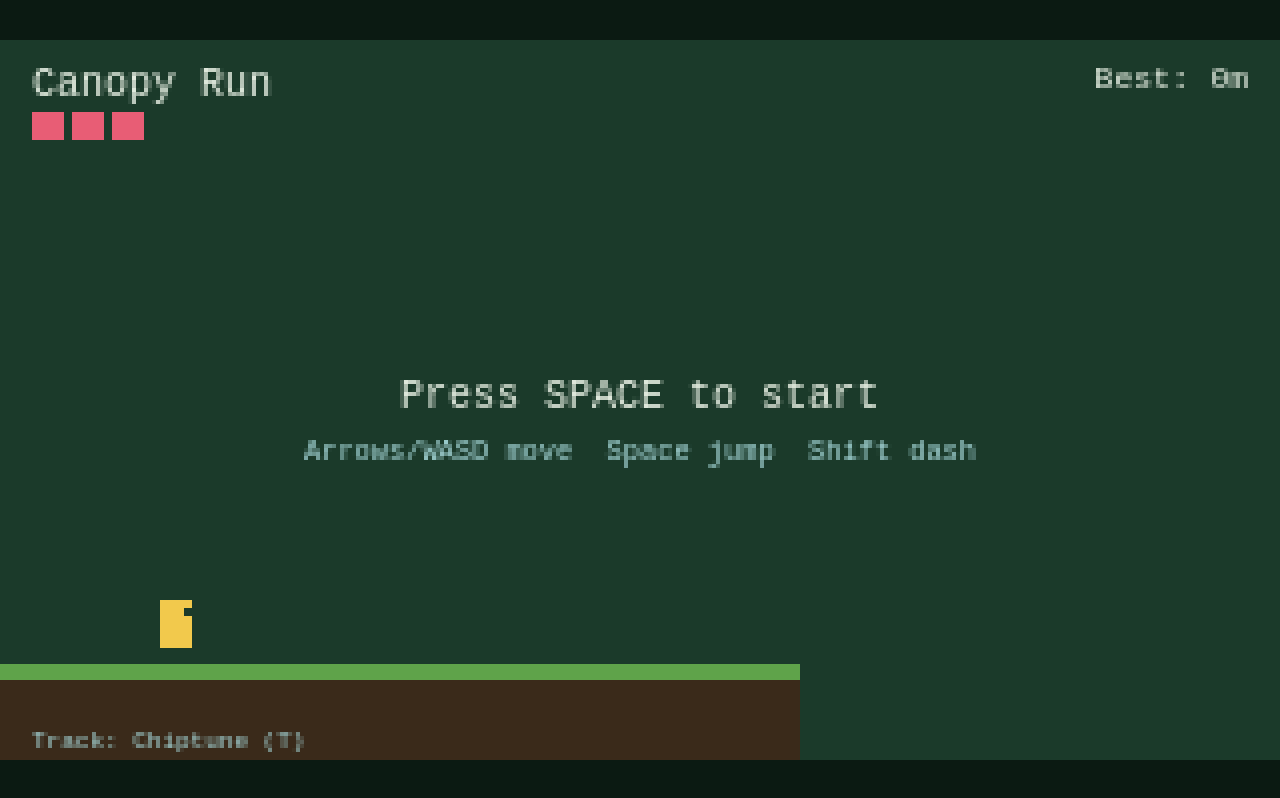
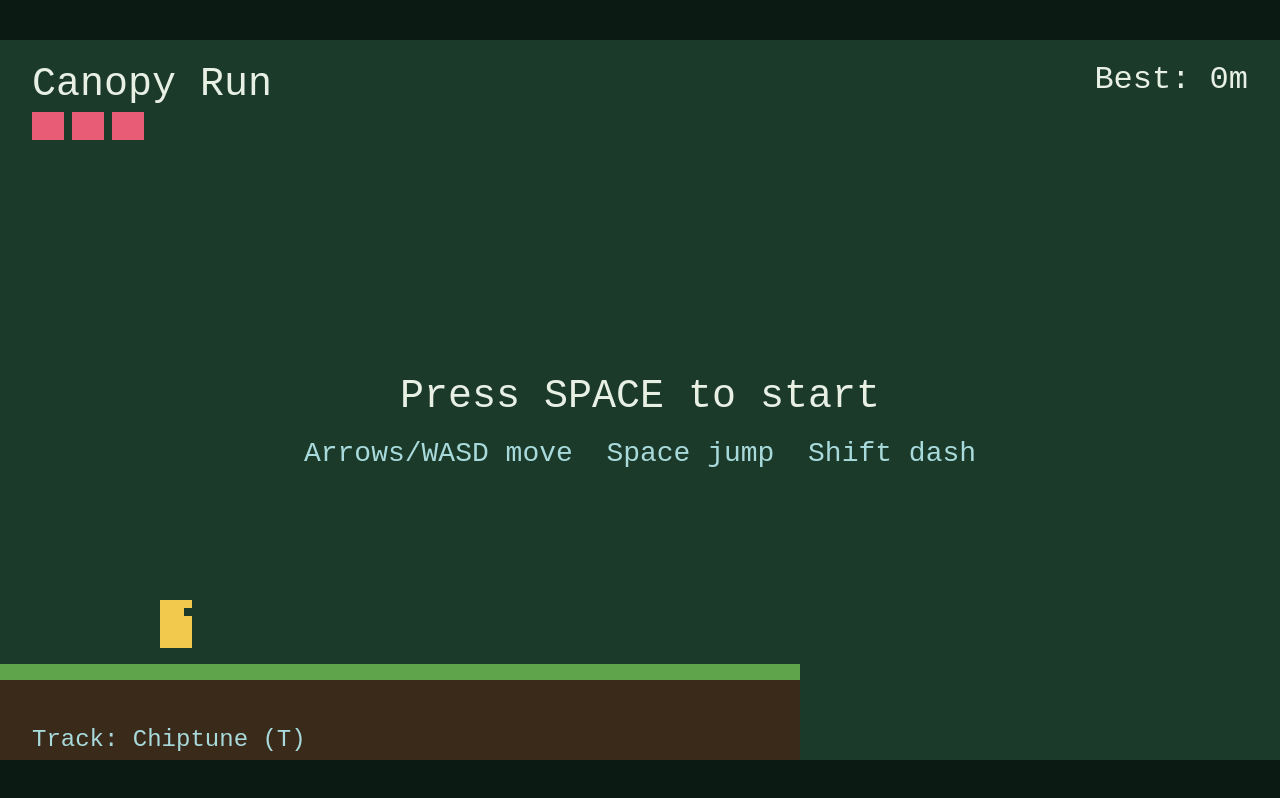
Before and after one commit to maakuth/canopy-run, a plain HTML site: page index.html in a window 1280 px wide. Drawn offline with Linux system fonts and the light colour scheme.

Commit message:
Render fonts on a browser-scale overlay canvas
Keep pixel-art graphics on the integer-scaled 320x180 canvas, but rasterize all
text on a separate overlay canvas whose backing store matches the upscaled CSS
size (with smoothing enabled). Text coordinates/sizes are multiplied by the
integer scale so labels stay aligned with the game while fonts render crisply
at browser resolution instead of being pixelated with the graphics.

```diff
--- a/index.html
+++ b/index.html
@@ -9,6 +9,7 @@
 <body>
   <div id="wrap">
     <canvas id="game" width="320" height="180"></canvas>
+    <canvas id="ui" width="320" height="180"></canvas>
     <div id="overlay" class="overlay hidden">
       <div id="overlayTitle" class="title"></div>
       <div id="overlayBody" class="body"></div>
--- a/src/engine/renderer.js
+++ b/src/engine/renderer.js
@@ -4,13 +4,26 @@ export const canvas = document.getElementById('game');
 export const ctx = canvas.getContext('2d', { alpha: false });
 ctx.imageSmoothingEnabled = false;
 
-// Integer (nearest-neighbor) scaling: display the fixed internal resolution
-// (W x H) at the largest whole multiple that fits the viewport, so every game
-// pixel maps to an identical block of screen pixels (no fractional scaling).
+// High-resolution (browser-scale) overlay used for crisp font rendering after
+// the game graphics have been integer-upscaled.
+export const uiCanvas = document.getElementById('ui');
+export const uiCtx = uiCanvas.getContext('2d', { alpha: true });
+uiCtx.imageSmoothingEnabled = true;
+
+let scale = 1;
+
 export function updateScale() {
-  const scale = Math.max(1, Math.floor(Math.min(window.innerWidth / W, window.innerHeight / H)));
-  canvas.style.width = `${W * scale}px`;
-  canvas.style.height = `${H * scale}px`;
+  scale = Math.max(1, Math.floor(Math.min(window.innerWidth / W, window.innerHeight / H)));
+  const cssW = W * scale;
+  const cssH = H * scale;
+  canvas.style.width = `${cssW}px`;
+  canvas.style.height = `${cssH}px`;
+  uiCanvas.style.width = `${cssW}px`;
+  uiCanvas.style.height = `${cssH}px`;
+  // Backing store matches the upscaled CSS size so fonts rasterize at browser
+  // resolution instead of the 320x180 internal resolution.
+  uiCanvas.width = cssW;
+  uiCanvas.height = cssH;
 }
 
 updateScale();
@@ -20,6 +33,7 @@ window.addEventListener('orientationchange', updateScale);
 export function clear(color = '#0b1a12') {
   ctx.fillStyle = color;
   ctx.fillRect(0, 0, W, H);
+  uiCtx.clearRect(0, 0, uiCanvas.width, uiCanvas.height);
 }
 
 export function rect(x, y, w, h, color) {
@@ -28,11 +42,13 @@ export function rect(x, y, w, h, color) {
 }
 
 export function text(str, x, y, color = '#e8f0e4', size = 8, align = 'left') {
-  ctx.fillStyle = color;
-  ctx.font = `${size}px "Courier New", monospace`;
-  ctx.textAlign = align;
-  ctx.textBaseline = 'top';
-  ctx.fillText(str, Math.round(x), Math.round(y));
+  const s = scale;
+  uiCtx.fillStyle = color;
+  uiCtx.font = `${size * s}px "Courier New", monospace`;
+  uiCtx.textAlign = align;
+  uiCtx.textBaseline = 'top';
+  const rx = (align === 'center') ? (x * s) : (align === 'right' ? (x * s) : (x * s));
+  uiCtx.fillText(str, Math.round(rx), Math.round(y * s));
 }
 
 export function circle(x, y, r, color) {
--- a/src/main.js
+++ b/src/main.js
@@ -1,5 +1,5 @@
 import { W, H, UNLOCK_DOUBLE, UNLOCK_DASH, UNLOCK_WALL, INVULN_TIME, KNOCKBACK_X, KNOCKBACK_Y, HEARTS_MAX } from './config.js';
-import { ctx, clear, rect, text } from './engine/renderer.js';
+import { ctx, uiCtx, clear, rect, text } from './engine/renderer.js';
 import { Loop } from './engine/loop.js';
 import { inputEndFrame, justPressed } from './engine/input.js';
 import { storage } from './engine/storage.js';
@@ -168,19 +168,19 @@ function render(alpha) {
   drawParticles(ctx, world, ox, oy);
 
   if (unlockT > 0) {
-    ctx.globalAlpha = Math.min(1, unlockT);
+    uiCtx.globalAlpha = Math.min(1, unlockT);
     text(unlockMsg, W / 2, 36, '#ffd166', 9, 'center');
-    ctx.globalAlpha = 1;
+    uiCtx.globalAlpha = 1;
   }
   if (trackMsgT > 0) {
-    ctx.globalAlpha = Math.min(1, trackMsgT);
+    uiCtx.globalAlpha = Math.min(1, trackMsgT);
     text(trackMsg, W / 2, 50, '#a8dadc', 9, 'center');
-    ctx.globalAlpha = 1;
+    uiCtx.globalAlpha = 1;
   }
   if (world.activeTrigger && world.activeTrigger.t > 0) {
-    ctx.globalAlpha = Math.min(1, world.activeTrigger.t);
+    uiCtx.globalAlpha = Math.min(1, world.activeTrigger.t);
     text(world.activeTrigger.msg, W / 2, H - 28, '#a8dadc', 8, 'center');
-    ctx.globalAlpha = 1;
+    uiCtx.globalAlpha = 1;
   }
 
   // HUD
--- a/style.css
+++ b/style.css
@@ -2,6 +2,7 @@
 html, body { margin: 0; padding: 0; height: 100%; background: #0b1a12; color: #e8f0e4; font-family: "Courier New", monospace; overflow: hidden; }
 #wrap { position: relative; width: 100vw; height: 100vh; display: flex; align-items: center; justify-content: center; }
 canvas { image-rendering: pixelated; image-rendering: crisp-edges; background: #0b1a12; }
+#ui { position: absolute; top: 50%; left: 50%; transform: translate(-50%, -50%); image-rendering: auto; pointer-events: none; background: transparent; }
 .overlay { position: absolute; inset: 0; display: flex; flex-direction: column; align-items: center; justify-content: center; text-align: center; pointer-events: none; background: rgba(0,0,0,0.45); }
 .overlay.hidden { display: none; }
 .overlay .title { font-size: 28px; letter-spacing: 2px; text-shadow: 2px 2px 0 #000; margin-bottom: 8px; }
```
